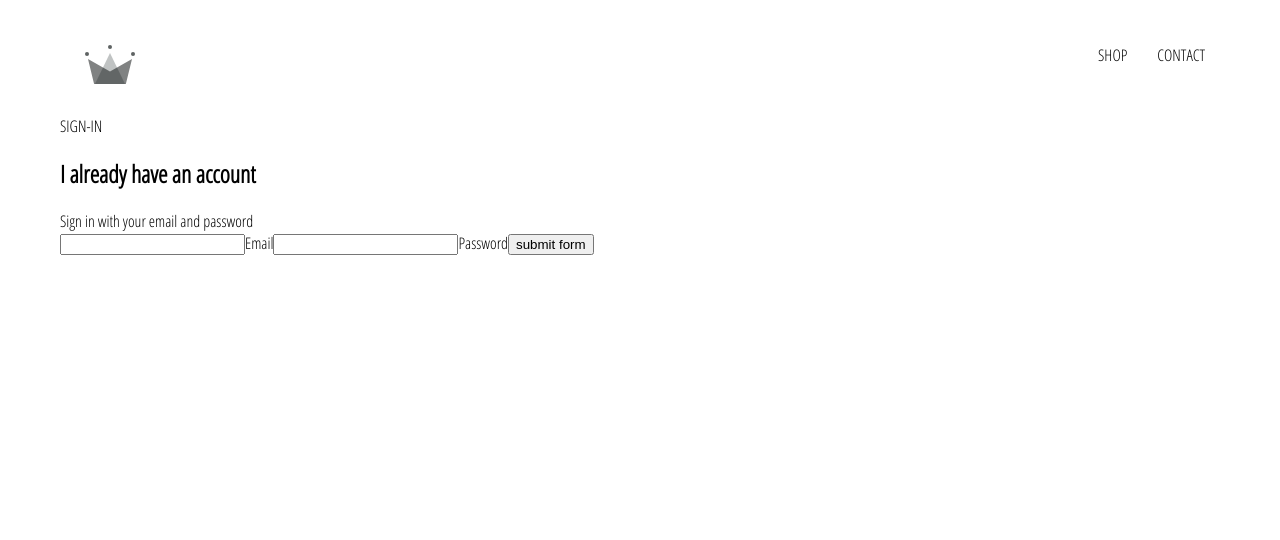
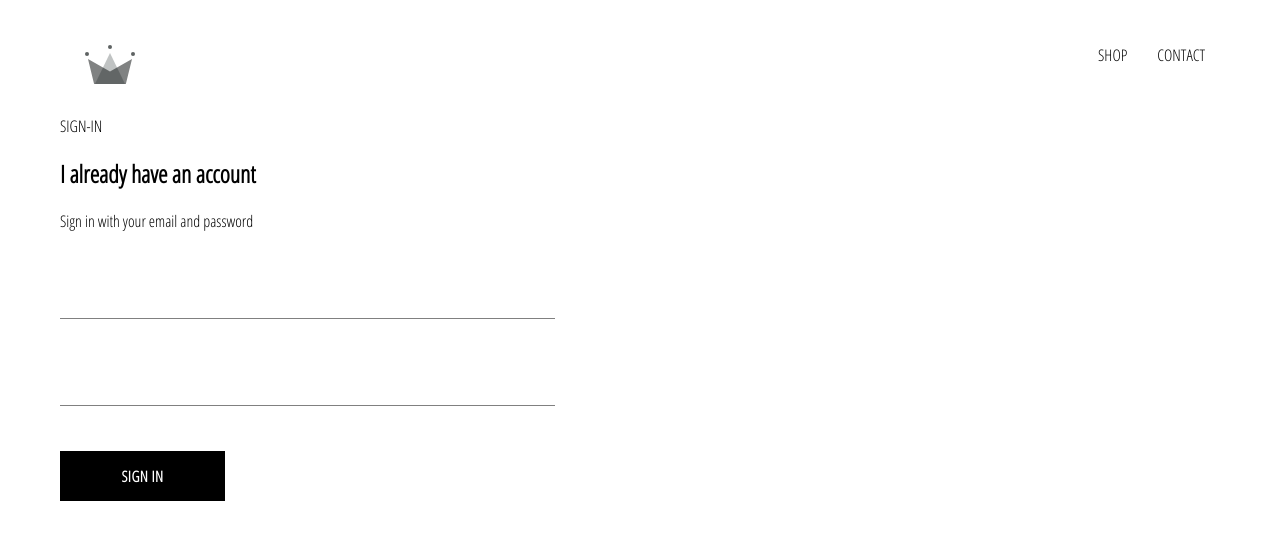
Before and after one commit to vilksp/react-ecommerce, a React (Create React App) app: page /signin in a window 1280 px wide. Shown: the top 540 px of the page. Built offline with nearby package versions, Linux system fonts and the light colour scheme.

Commit message:
custom button added, sign-in component,styles added

```diff
--- /dev/null
+++ b/src/component/custom-button/custom-button.component.jsx
@@ -0,0 +1,9 @@
+import React from "react";
+import "./custom-button.styles.scss";
+
+const CustomButton = ({ children, ...otherProps }) => (
+  <button className="custom-button" {...otherProps}>
+    {children}
+  </button>
+);
+export default CustomButton;
--- /dev/null
+++ b/src/component/custom-button/custom-button.styles.scss
@@ -0,0 +1,22 @@
+.custom-button {
+  min-width: 165px;
+  width: auto;
+  height: 50px;
+  letter-spacing: 0.5px;
+  line-height: 50px;
+  padding: 0 35px 0 35px;
+  font-size: 15px;
+  background-color: black;
+  color: white;
+  text-transform: uppercase;
+  font-family: "Open Sans Condensed";
+  font-weight: bolder;
+  border: none;
+  cursor: pointer;
+
+  &:hover {
+    background-color: white;
+    color: black;
+    border: 1px solid black;
+  }
+}
--- /dev/null
+++ b/src/component/form-input/form-input.component.jsx
@@ -0,0 +1,14 @@
+import React from "react";
+import "./form-input.styles.scss";
+
+const FormInput = ({ handleChange, label, ...otherProps }) => (
+  <div className="group">
+    <input className="form-input" onChange={handleChange} {...otherProps} />
+    {label ? (
+      <label
+        className={`${otherProps.value.length ? "shrink" : ""}form-label-input`}
+      ></label>
+    ) : null}
+  </div>
+);
+export default FormInput;
--- /dev/null
+++ b/src/component/form-input/form-input.styles.scss
@@ -0,0 +1,54 @@
+$sub-color: grey;
+$main-color: black;
+
+@mixin shrinkLabel {
+  top: -14px;
+  font-size: 12px;
+  color: $main-color;
+}
+
+.group {
+  position: relative;
+  margin: 45px 0;
+
+  .form-input {
+    background: none;
+    background-color: white;
+    color: $sub-color;
+    font-size: 18px;
+    padding: 10px 10px 10px 5px;
+    display: block;
+    width: 100%;
+    border: none;
+    border-radius: 0;
+    border-bottom: 1px solid $sub-color;
+    margin: 25px 0;
+
+    &:focus {
+      outline: none;
+    }
+
+    &:focus ~ .form-input-label {
+      @include shrinkLabel();
+    }
+  }
+
+  input[type="password"] {
+    letter-spacing: 0.3em;
+  }
+
+  .form-input-label {
+    color: $sub-color;
+    font-size: 16px;
+    font-weight: normal;
+    position: absolute;
+    pointer-events: none;
+    left: 5px;
+    top: 10px;
+    transition: 300ms ease all;
+
+    &.shrink {
+      @include shrinkLabel();
+    }
+  }
+}
--- a/src/component/sign-in/sign-in.component.jsx
+++ b/src/component/sign-in/sign-in.component.jsx
@@ -1,5 +1,7 @@
 import React from "react";
 import "./sign-in.styles.scss";
+import FormInput from "../form-input/form-input.component";
+import CustomButton from "../custom-button/custom-button.component";
 
 class SignIn extends React.Component {
   constructor(props) {
@@ -31,22 +33,23 @@
         <span>Sign in with your email and password</span>
 
         <form onSubmit={this.handleSubmit}>
-          <input
+          <FormInput
             name="email"
             value={this.state.email}
-            onChange={this.handleChange}
+            handleChange={this.handleChange}
+            label="email"
             required
-          ></input>
-          <label>Email</label>
-          <input
+          />
+
+          <FormInput
             name="password"
             value={this.state.password}
-            onChange={this.handleChange}
+            handleChange={this.handleChange}
+            label="password"
             required
-          ></input>
-          <label>Password</label>
+          />
 
-          <input type="submit" value="submit form" />
+          <CustomButton type="submit">Sign In</CustomButton>
         </form>
       </div>
     );
--- a/src/component/sign-in/sign-in.styles.scss
+++ b/src/component/sign-in/sign-in.styles.scss
@@ -0,0 +1,3 @@
+.sign-in {
+  width: 30em;
+}
```
